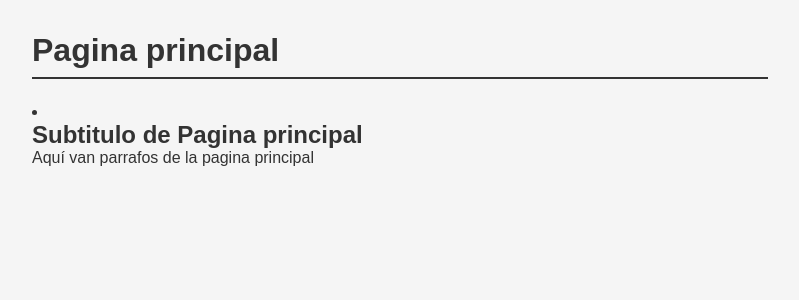
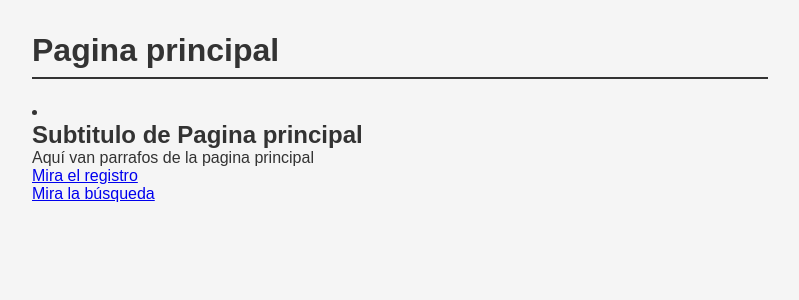
Before and after one commit to laurasofiat/taller-python-flask, a Flask app: page / in a window 1280 px wide. Shown: the top 300 px of the page, without its empty margins (240-1039 px from the left). Run offline with Flask 3, Linux system fonts and the light colour scheme.

Commit message:
Parte 2 LISTO

```diff
--- a/part2_python/templates/index.html
+++ b/part2_python/templates/index.html
@@ -19,5 +19,7 @@
             {% endif %}
         </li>
     {% endfor %}
-</body>
+
+    <p><a href="{{ url_for('registro') }}">Mira el registro</a></p>
+    <p ><a href="{{ url_for('buscar') }}">Mira la búsqueda</a></p>
 </html>
--- a/part2_python/templates/registro.html
+++ b/part2_python/templates/registro.html
@@ -18,5 +18,7 @@
             <input type="email" name="email" placeholder="Tu email" required>
             <button type="submit">Registrar</button>
         </form>
+        <p ><a href="{{ url_for('buscar') }}">Mira la búsqueda</a></p>
+        <p><a href="{{ url_for('ir_index') }}">Mira index </a></p>
     </body>
 </html>
```
